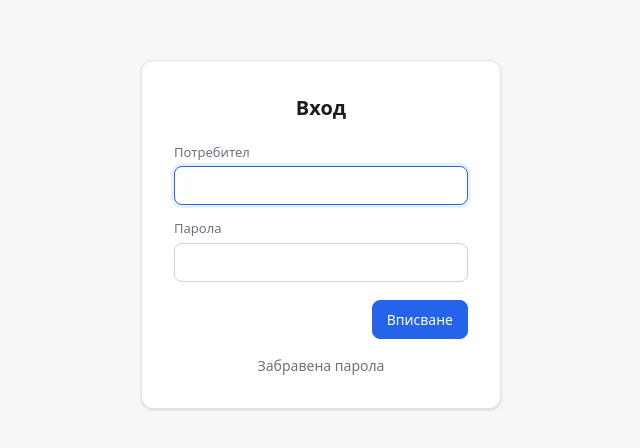
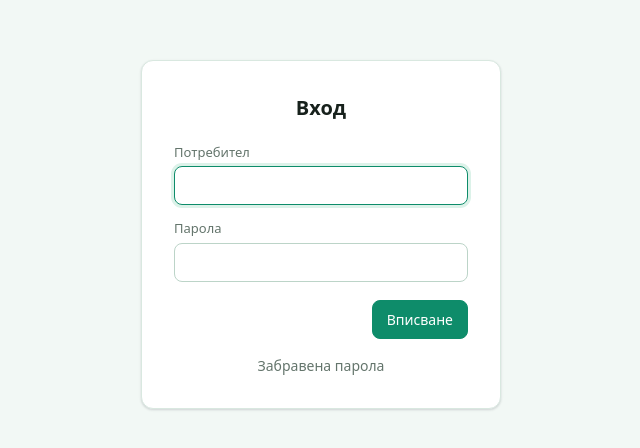
Before and after one commit to cyberbuch/ytbuch, a Next.js app in the folder frontend/: page /login in a window 1280 px wide. Shown: the part 166-614 px from the top of the page, without its empty margins (319-959 px from the left). Built offline with nearby package versions, Linux system fonts and the light colour scheme; no server answers.

Commit message:
Ментова светла тема и леко зелена странична лента

```diff
--- a/frontend/app/globals.css
+++ b/frontend/app/globals.css
@@ -2,18 +2,19 @@
    Темата се слага като data-theme на <html>; по подразбиране :root = светла. */
 
 :root {
-  /* палитра — светла */
-  --bg: #f6f7f9;
+  /* палитра — светла, мента */
+  --bg: #f2f8f5;
   --surface: #ffffff;
-  --surface-2: #f0f2f5;
-  --surface-3: #e7eaef;
-  --text: #1a1d21;
-  --text-muted: #6b7280;
-  --border: #e2e5ea;
-  --border-strong: #cdd2da;
-  --primary: #2563eb;
-  --primary-hover: #1d4ed8;
-  --primary-soft: #e8effd;
+  --surface-2: #eef6f2;
+  --surface-3: #e2efe8;
+  --text: #17211c;
+  --text-muted: #64756c;
+  --border: #d9e8e0;
+  --border-strong: #bcd4c8;
+  --primary: #0e8c6a;
+  --primary-hover: #0a6f54;
+  --primary-soft: #dcf2e9;
+  --sidebar-bg: #edf7f1;
   --danger: #dc2626;
   --danger-soft: #fdecec;
   --success: #16a34a;
@@ -39,6 +40,7 @@
   --primary: #3b82f6;
   --primary-hover: #60a5fa;
   --primary-soft: #16233c;
+  --sidebar-bg: #171a20;
   --danger: #f87171;
   --danger-soft: #3a1d1d;
   --success: #4ade80;
@@ -307,7 +309,7 @@ textarea {
 .sidebar {
   width: 220px;
   flex-shrink: 0;
-  background: var(--surface);
+  background: var(--sidebar-bg);
   border-right: 1px solid var(--border);
   display: flex;
   flex-direction: column;
```
